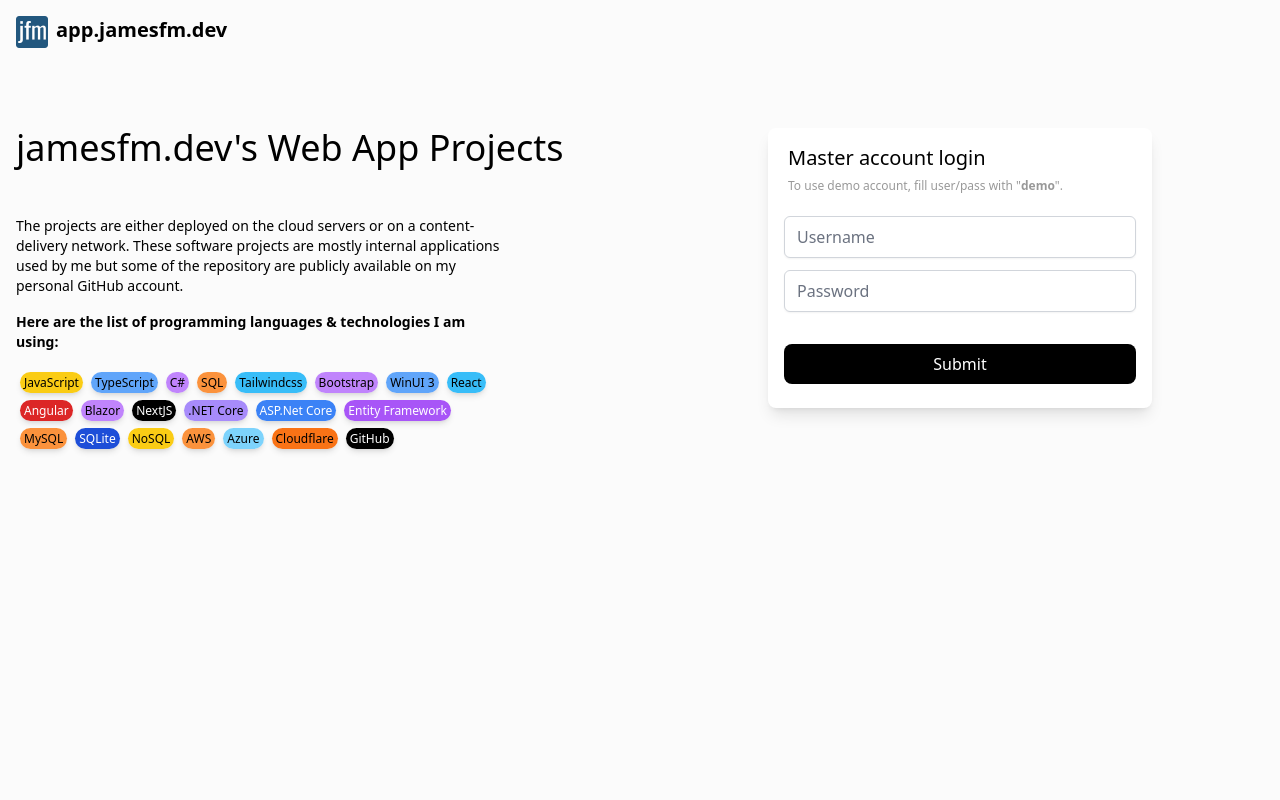
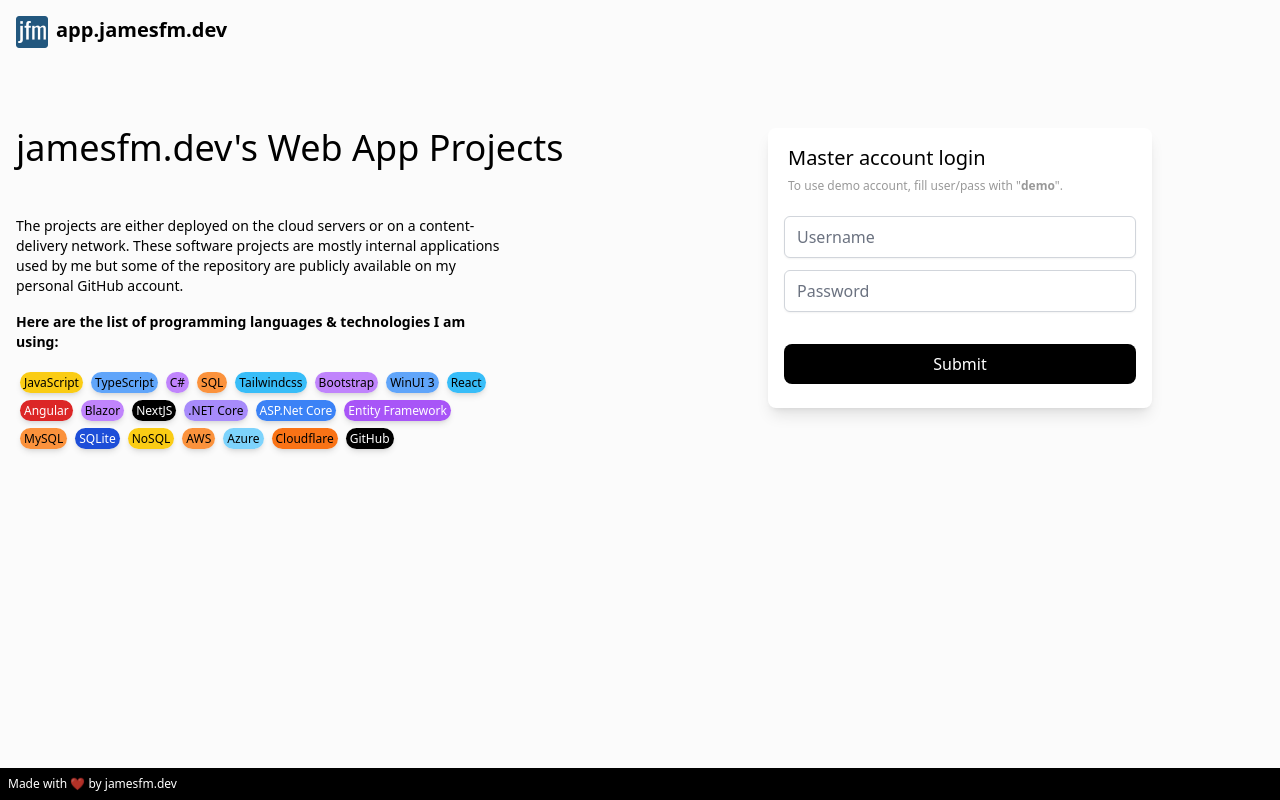
Before and after one commit to jamesfm-dev/app.jamesfm.dev, a Next.js app: page / in a window 1280 px wide. Built offline with nearby package versions, Linux system fonts and the light colour scheme.

Commit message:
:sparkles: Add Footer section

```diff
--- /dev/null
+++ b/src/components/Footer/Footer.tsx
@@ -0,0 +1,22 @@
+export default function Footer() {
+  return (
+    <>
+      <div className="mt-12" />
+      <footer className="container-fluid w-full bg-black md:fixed static bottom-0">
+        <div className="container p-2 mx-auto flex text-xs text-white justify-between">
+          <p>
+            Made with <span className="motion-safe:animate-pulse">❤️</span> by{" "}
+            <a
+              href="https://github.com/jamesfm-dev"
+              rel="noopener noreferrer"
+              target="_blank"
+              className="hover:underline"
+            >
+              jamesfm.dev
+            </a>
+          </p>
+        </div>
+      </footer>
+    </>
+  );
+}
--- /dev/null
+++ b/src/components/Footer/index.ts
@@ -0,0 +1,2 @@
+import Footer from "./Footer";
+export default Footer;
--- a/src/components/index.ts
+++ b/src/components/index.ts
@@ -1,3 +1,4 @@
+import Footer from "./Footer";
 import Header from "./Header";
 import Hero from "./Hero";
-export { Header, Hero };
+export { Header, Hero, Footer };
--- a/src/pages/index.tsx
+++ b/src/pages/index.tsx
@@ -1,5 +1,5 @@
 import Head from "next/head";
-import { Header, Hero } from "@/components";
+import { Header, Hero, Footer } from "@/components";
 
 export default function Home() {
   return (
@@ -14,6 +14,7 @@ export default function Home() {
       <main>
         <Hero />
       </main>
+      <Footer />
     </>
   );
 }
```
